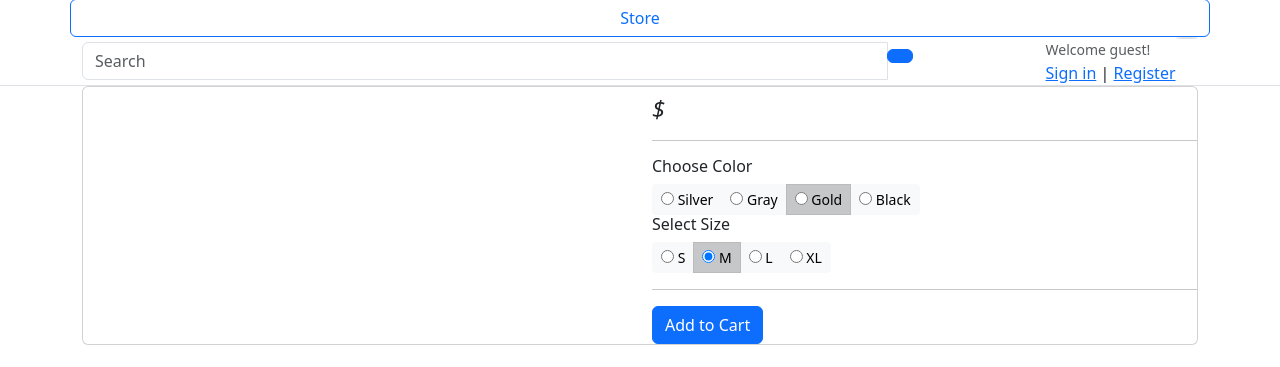
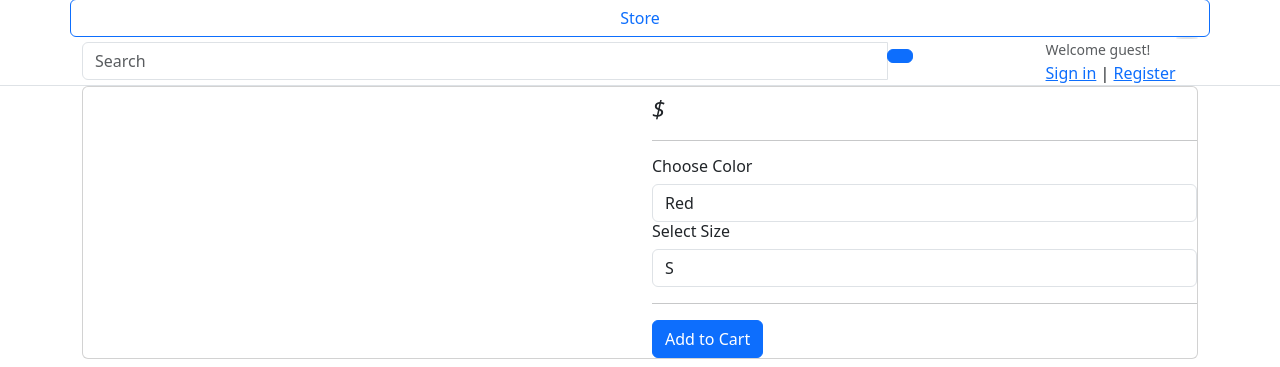
Before and after one commit to luisSantamariaCOL/LUSAN-ecommerce, a Django app: template templates/store/product_detail.html in a window 1280 px wide. Shown: the part 342-709 px from the top of the page. Run offline with Django 4.2, Linux system fonts and the light colour scheme; the template is opened without the code that fills it, so the values that code supplies are empty; some libraries are stand-ins or nearby versions.

Commit message:
form preparation for product variation

```diff
--- a/carts/views.py
+++ b/carts/views.py
@@ -14,6 +14,15 @@
     return current_session
 
 def add_cart(request, product_id):
+    color = ''
+    size = ''
+
+    if 'color' in request.GET:
+        color = request.GET['color']
+
+    if 'size' in request.GET:
+        size = request.GET['size']
+
 
     product = Product.objects.get(id=product_id) # get the product
 
--- a/templates/store/product_detail.html
+++ b/templates/store/product_detail.html
@@ -12,13 +12,16 @@
 				<aside class="col-md-6">
 					<article class="gallery-wrap">
 						<div class="img-big-wrap">
-							<a href="#"><img src="{{ single_product.images.url }}"></a>
+							<a href="#"><img src="{{ single_product.images.url }}" method="GET"></a>
 						</div> <!-- img-big-wrap.// -->
 
 					</article> <!-- gallery-wrap .end// -->
 				</aside>
 				<main class="col-md-6 border-left">
+
+					<form action="{% url 'add_cart' single_product.id %}">
 						<article class="content-body">
+
 
 							<h2 class="title">{{ single_product.product_name }}</h2>
 
@@ -33,57 +36,42 @@
 							<div class="row">
 								<div class="item-option-select">
 									<h6>Choose Color</h6>
-								<div class="btn-group btn-group-sm btn-group-toggle" data-toggle="buttons">
-									<label class="btn btn-light">
-										<input type="radio" name="radio_color"> Silver
-									</label>
-									<label class="btn btn-light">
-										<input type="radio" name="radio_color"> Gray
-									</label>
-									<label class="btn btn-light active">
-										<input type="radio" name="radio_color checked"> Gold
-									</label>
-									<label class="btn btn-light">
-										<input type="radio" name="radio_color"> Black
-									</label>
-								</div>
+									<select name="color" class="form-control">
+										<option value="red">Red</option>
+										<option value="yellow">Yellow</option>
+										<option value="green">Green</option>
+										<option value="gray">Gray</option>
+										<option value="blue">Blue</option>
+									</select>
 								</div>
 							</div> <!-- row.// -->
 							<div class="row">
 								<div class="item-option-select">
 									<h6>Select Size</h6>
-								<div class="btn-group btn-group-sm btn-group-toggle" data-toggle="buttons">
-									<label class="btn btn-light">
-										<input type="radio" name="radio_color"> S
-									</label>
-									<label class="btn btn-light active">
-										<input type="radio" name="radio_color" checked> M
-									</label>
-									<label class="btn btn-light">
-										<input type="radio" name="radio_color"> L
-									</label>
-									<label class="btn btn-light">
-										<input type="radio" name="radio_color"> XL
-									</label>
-								</div>
+									<select name="size" class="form-control">
+										<option value="s">S</option>
+										<option value="m">M</option>
+										<option value="l">L</option>
+										<option value="xl">XL</option>
+									</select>
 								</div>
 							</div> <!-- row.// -->
 							<hr>
-						{% if single_product.stock <= 0 %}
-							<h5 class="text-danger">Out of stock.</h5>
+							{% if single_product.stock <= 0 %} <h5 class="text-danger">Out of stock.</h5>
 								{% else %}
 								{% if in_cart %} <!-- if product is added to cart -->
-								<a href="" class="btn  btn-success"> <span
-									class="text">Added to Cart</span> <i class="fas fa-check"></i> </a>
-								<a href="{% url 'cart' %}" class="btn  btn-outline-primary"> <span
-									class="text">View Cart</span> <i class="fas fa-eye"></i> </a>
+								<a href="" class="btn  btn-success"> <span class="text">Added to Cart</span> <i
+										class="fas fa-check"></i> </a>
+								<a href="{% url 'cart' %}" class="btn  btn-outline-primary"> <span class="text">View
+										Cart</span> <i class="fas fa-eye"></i> </a>
 								{% else %}
-								<a href="{% url 'add_cart' single_product.id %}" class="btn  btn-primary"> <span
-									class="text">Add to Cart</span> <i class="fas fa-shopping-cart"></i> </a>
+								<button type="submit" class="btn  btn-primary"> <span
+										class="text">Add to Cart</span> <i class="fas fa-shopping-cart"></i> </button>
 								{% endif %}
 								{% endif %}
 
 						</article> <!-- product-info-aside .// -->
+					</form>
 				</main> <!-- col.// -->
 			</div> <!-- row.// -->
 		</div> <!-- card.// -->
```
Lines whose indentation alone changed are shown as unchanged.
